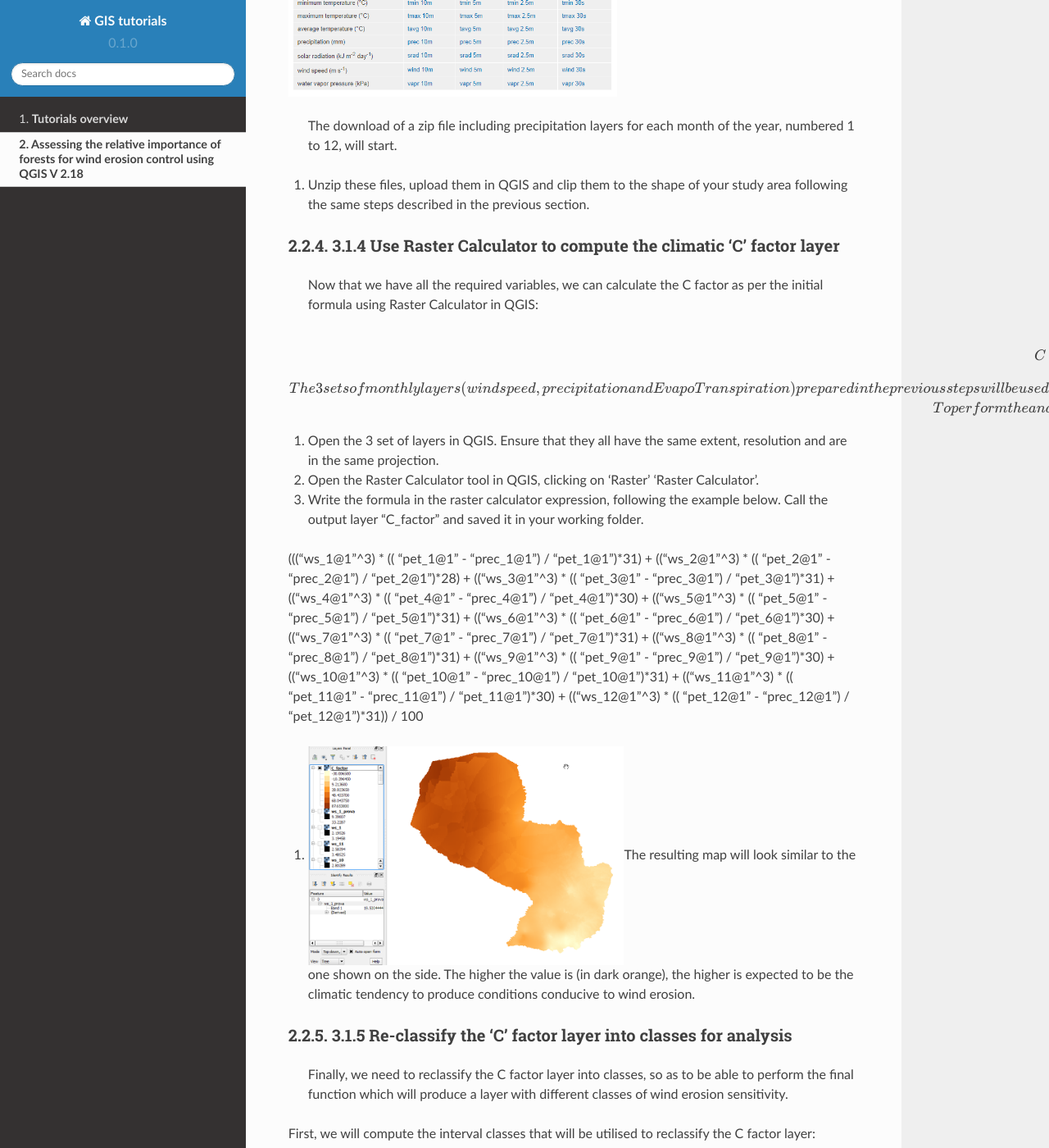
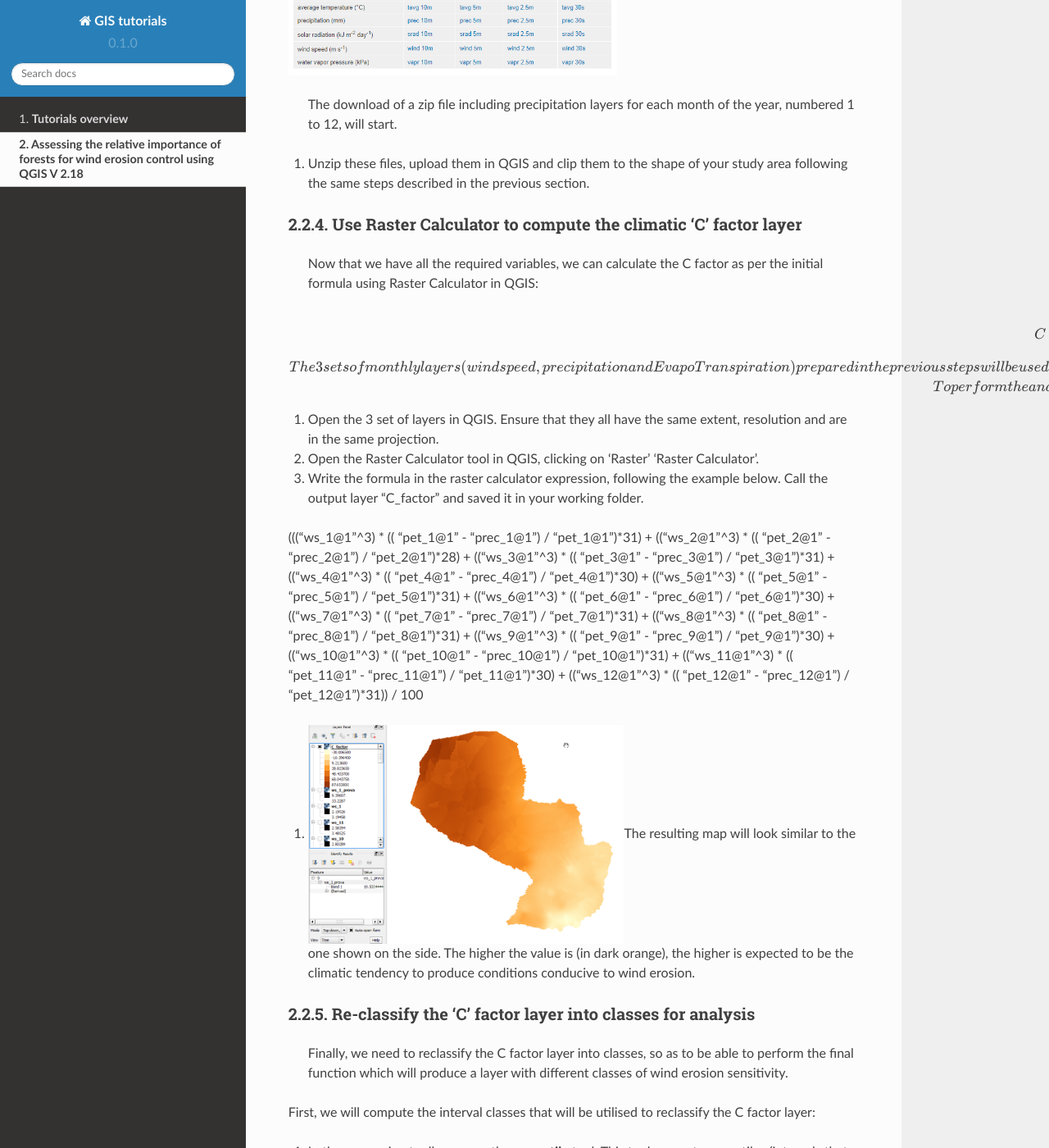
Before and after one commit to corinnar/GIS_tutorials, a Sphinx documentation site: the page built from docs/source/Wind_Erosion_Tutorial_EN.rst, in a window 1280 px wide and 1400 px high, scrolled down 21067 px. Shown: the whole window at 82% size. Built offline with Sphinx 7.4.7 and the Read the Docs theme 2.0.0, drawn with Linux system fonts in a browser that asks for light colours; some of the changed text lies outside the part shown.

Commit message:
Update Wind_Erosion_Tutorial_EN.rst

```diff
--- a/docs/source/Wind_Erosion_Tutorial_EN.rst
+++ b/docs/source/Wind_Erosion_Tutorial_EN.rst
@@ -188,7 +188,7 @@ equation above, and will then be used as input layers in Raster
 Calculator to produce a climate erosivity map.
 
 ~~~~~~~~~~~~~~~~~~~~~~~~~~~~~~~~~~~~~~~~~~~~~~~~~~~~~~~~~~~~~~~~~~~~~~
-3.1.1. Compute the monthly average wind speed layer (u)
+Compute the monthly average wind speed layer (u)
 ~~~~~~~~~~~~~~~~~~~~~~~~~~~~~~~~~~~~~~~~~~~~~~~~~~~~~~~~~~~~~~~~~~~~~~
 
 Twelve layers, representing monthly average wind speed values for the
@@ -571,7 +571,7 @@ below:
    |image44|
 
 ~~~~~~~~~~~~~~~~~~~~~~~~~~~~~~~~~~~~~~~~~~~~~~~~~~~~~~~~
-3.1.2 Extract Potential Evapotranspiration (*PETi*) data
+Extract Potential Evapotranspiration (*PETi*) data
 ~~~~~~~~~~~~~~~~~~~~~~~~~~~~~~~~~~~~~~~~~~~~~~~~~~~~~~~~
 
     To be able to make the calculation as per the initial formula for
@@ -614,7 +614,7 @@ below:
 |image49|
 
 ~~~~~~~~~~~~~~~~~~~~~~~~~~~~~~~~~~~~~~~~~~~~~~~~~~~~~~~~~~~~~~~~~~~~~~
-3.1.3 Extract monthly average precipitation (*Pi*) for your study area
+Extract monthly average precipitation (*Pi*) for your study area
 ~~~~~~~~~~~~~~~~~~~~~~~~~~~~~~~~~~~~~~~~~~~~~~~~~~~~~~~~~~~~~~~~~~~~~~
 
     The climate erosivity formula also requires monthly average
@@ -643,7 +643,7 @@ below:
    section.
 
 ~~~~~~~~~~~~~~~~~~~~~~~~~~~~~~~~~~~~~~~~~~~~~~~~~~~~~~~~~~~~~~~~~~~~~~
-3.1.4 Use Raster Calculator to compute the climatic ‘C’ factor layer
+Use Raster Calculator to compute the climatic ‘C’ factor layer
 ~~~~~~~~~~~~~~~~~~~~~~~~~~~~~~~~~~~~~~~~~~~~~~~~~~~~~~~~~~~~~~~~~~~~~~
 
     Now that we have all the required variables, we can calculate the C
@@ -687,7 +687,7 @@ below:
    to wind erosion.
 
 ~~~~~~~~~~~~~~~~~~~~~~~~~~~~~~~~~~~~~~~~~~~~~~~~~~~~~~~~~~~~~~~~~~~~~~
-3.1.5 Re-classify the ‘C’ factor layer into classes for analysis
+Re-classify the ‘C’ factor layer into classes for analysis
 ~~~~~~~~~~~~~~~~~~~~~~~~~~~~~~~~~~~~~~~~~~~~~~~~~~~~~~~~~~~~~~~~~~~~~~
 
     Finally, we need to reclassify the C factor layer into classes, so
```
